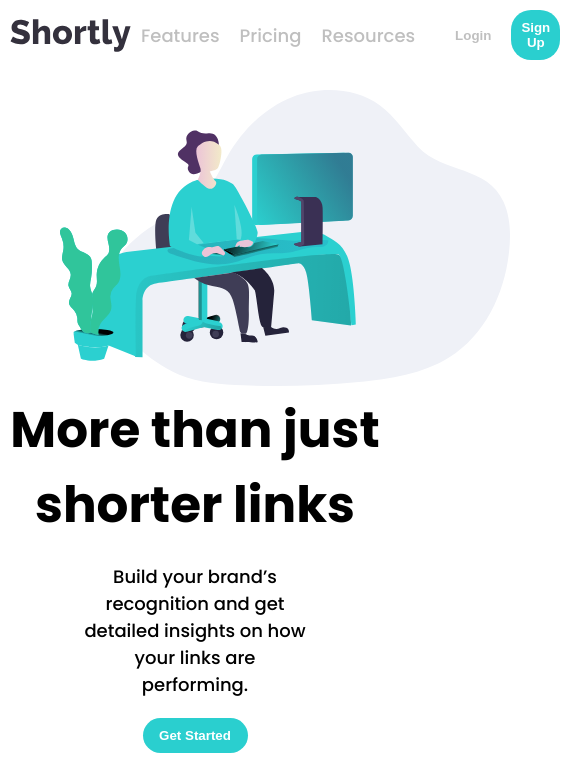
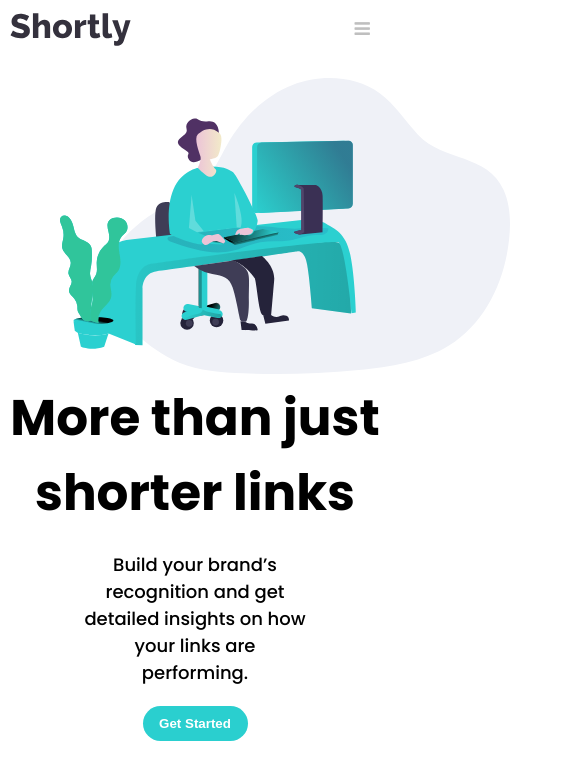
Before and after one commit to YuvalWeiss1403/URL-shortening-API-landing-Page, a plain HTML site: page index.html in a window 390 px wide. Shown: the top 758 px of the page, 570 px wide, since content can reach past the window. Drawn offline with Linux system fonts and the light colour scheme.

Commit message:
missing humburger menu

```diff
--- a/index.html
+++ b/index.html
@@ -4,6 +4,7 @@
   <meta charset="UTF-8">
   <meta name="viewport" content="width=device-width, initial-scale=1.0"> <!-- displays site properly based on user's device -->
   <link rel="icon" type="image/png" sizes="32x32" href="./images/favicon-32x32.png">
+  <link rel="stylesheet" href="https://cdnjs.cloudflare.com/ajax/libs/font-awesome/4.7.0/css/font-awesome.min.css">
   <link rel="stylesheet" href="styles.css">
   <title>Frontend Mentor | Shortly URL shortening API Challenge</title>
 </head>
@@ -19,6 +20,9 @@
     <button id="login">Login</button>
     <button id="sign-up">Sign Up</button>
   </div>
+  <div class="navbar-option-menu" id="menu-bar-home">
+    <div class="fa fa-bars"></div>
+</div>
 </div>
 <div class="get-started-container">
   <div class="content">
--- a/styles.css
+++ b/styles.css
@@ -50,6 +50,9 @@ button:hover{
     flex-direction: row;
     align-items: center;
     gap: 10px;
+}
+.navbar-option-menu{
+    display: none;
 }
 
 #resources:hover,
@@ -463,4 +466,15 @@ button:hover{
         border: 0;
         background-color: grey;
     }
+    .navbar .navbar-right-side div{
+        display: none;
+    }
+    .navbar .navbar-left-side{
+        display: none;
+    }
+    .navbar-option-menu{
+        display: block;
+        color: hsl(0, 0%, 75%);
+    }
+
 }
```
